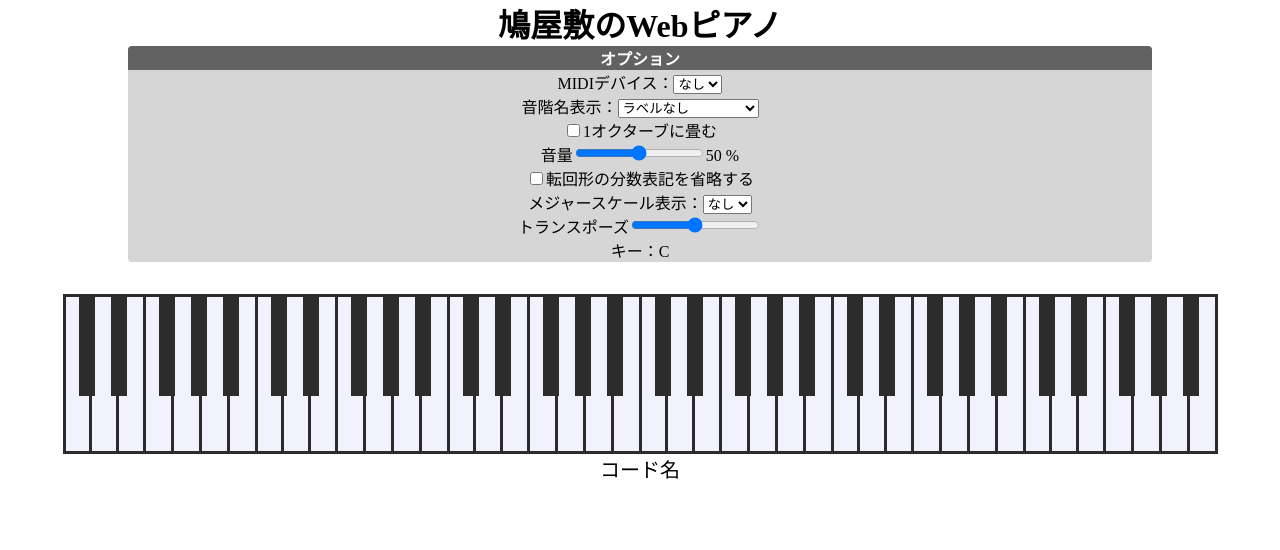
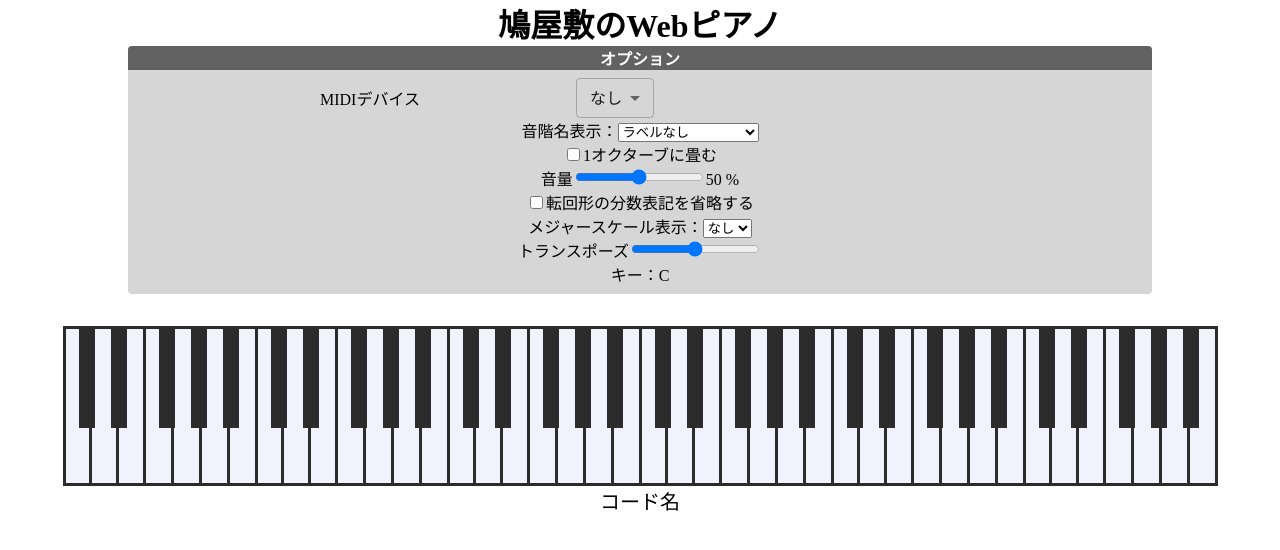
Before and after one commit to PigeonsHouse/midi-music-classroom, a React (Vite) app: page / in a window 1280 px wide. Both pictures are taken after a click on the heading "オプション". Shown: the top 550 px of the page. Built offline with nearby package versions, Linux system fonts and the light colour scheme.

Commit message:
update: MIDIデバイスセレクタのUIアップデート

```diff
--- a/src/apps/App.tsx
+++ b/src/apps/App.tsx
@@ -15,7 +15,12 @@ import {
   useScale,
   useSound,
 } from "./hooks";
-import { OptionContainer, OptionTitle, Title } from "./styled";
+import {
+  OptionContainer,
+  OptionItemContainer,
+  OptionTitle,
+  Title,
+} from "./styled";
 
 export const App = () => {
   const {
@@ -50,6 +55,7 @@ export const App = () => {
       <Title>鳩屋敷のWebピアノ</Title>
       <OptionContainer open={isOpenOption}>
         <OptionTitle onClick={toggleOption}>オプション</OptionTitle>
+        <OptionItemContainer>
           <MIDIDeviceSelector devices={devices} selectDevice={selectDevice} />
           <KeyLabelSelector
             keyLabelType={keyLabelType}
@@ -73,6 +79,7 @@ export const App = () => {
             transposeScale={transposeScale}
             setTransposeScale={setTransposeScale}
           />
+        </OptionItemContainer>
       </OptionContainer>
       <Piano
         isSingleOctave={isSingleOctave}
--- a/src/apps/hooks/midi.ts
+++ b/src/apps/hooks/midi.ts
@@ -25,9 +25,7 @@ export const useMidiKeyboard = (
   updatePushingKeyNumbers: (newNoteNumber: number, isOn: boolean) => void,
 ) => {
   const [devices, setDevices] = useState<DeviceMap>({});
-  const [targetDeviceName, setTargetDeviceName] = useState<
-    string | undefined
-  >();
+  const [targetDeviceName, setTargetDeviceName] = useState<string>("NONE");
 
   const addDevice = useCallback(
     (newDevice: MIDIInput) => {
@@ -42,12 +40,12 @@ export const useMidiKeyboard = (
     [setDevices],
   );
   const selectDevice = useCallback(
-    (index: number) => {
-      if (index === 0) {
-        setTargetDeviceName(undefined);
+    (deviceName: string) => {
+      if (Object.keys(devices).includes(deviceName)) {
+        setTargetDeviceName(deviceName);
         return;
       }
-      setTargetDeviceName(Object.keys(devices)[index - 1]);
+      setTargetDeviceName("NONE");
     },
     [devices],
   );
@@ -82,7 +80,7 @@ export const useMidiKeyboard = (
   }, [addDevice]);
   useEffect(() => {
     // ターゲットのデバイスが更新されたらcallbackを登録
-    if (targetDeviceName === undefined) return;
+    if (targetDeviceName === "NONE") return;
     const device = devices[targetDeviceName];
     device.addEventListener("midimessage", midiCallback, false);
     // callbackが重複しないよう、useEffectが更新される際にEventListenerを削除する
--- a/src/apps/styled.ts
+++ b/src/apps/styled.ts
@@ -25,3 +25,9 @@ export const OptionTitle = styled.summary`
     background-color: ${appColor.highlightOptionTitleBase};
   }
 `;
+
+export const OptionItemContainer = styled.div`
+  max-width: 640px;
+  margin: auto;
+  padding: 8px 0;
+`;
--- a/src/components/MIDIDeviceSelector/MIDIDeviceSelector.tsx
+++ b/src/components/MIDIDeviceSelector/MIDIDeviceSelector.tsx
@@ -1,4 +1,7 @@
 import { useCallback } from "react";
+import MenuItem from "@mui/material/MenuItem";
+import Select, { SelectChangeEvent } from "@mui/material/Select";
+import { Container, Label, SelectorContainer } from "./styled";
 
 export type DeviceMap = {
   [key: string]: MIDIInput;
@@ -6,7 +9,7 @@ export type DeviceMap = {
 
 type MIDIDeviceSelectorProps = {
   devices: DeviceMap;
-  selectDevice: (index: number) => void;
+  selectDevice: (deviceName: string) => void;
 };
 
 export const MIDIDeviceSelector: React.FC<MIDIDeviceSelectorProps> = ({
@@ -14,22 +17,25 @@ export const MIDIDeviceSelector: React.FC<MIDIDeviceSelectorProps> = ({
   selectDevice,
 }) => {
   const onSelectDevice = useCallback(
-    (ev: React.ChangeEvent) => {
-      const idx = (ev.currentTarget as HTMLSelectElement).selectedIndex;
-      selectDevice(idx);
+    (ev: SelectChangeEvent) => {
+      selectDevice(ev.target.value);
     },
     [selectDevice],
   );
 
   return (
-    <div>
-      <label>MIDIデバイス：</label>
-      <select onChange={onSelectDevice}>
-        <option>なし</option>
-        {Object.keys(devices).map((deviceName) => (
-          <option key={deviceName}>{deviceName}</option>
-        ))}
-      </select>
-    </div>
+    <Container>
+      <Label>MIDIデバイス</Label>
+      <SelectorContainer>
+        <Select onChange={onSelectDevice} size="small" defaultValue="NONE">
+          <MenuItem value="NONE">なし</MenuItem>
+          {Object.keys(devices).map((deviceName) => (
+            <MenuItem key={deviceName} value={deviceName}>
+              {deviceName}
+            </MenuItem>
+          ))}
+        </Select>
+      </SelectorContainer>
+    </Container>
   );
 };
--- /dev/null
+++ b/src/components/MIDIDeviceSelector/styled.ts
@@ -0,0 +1,18 @@
+import styled from "@emotion/styled";
+
+export const Container = styled.div`
+  display: flex;
+  align-items: center;
+`;
+
+export const Label = styled.div`
+  width: 40%;
+  display: flex;
+  justify-content: flex-start;
+`;
+
+export const SelectorContainer = styled.div`
+  width: 60%;
+  display: flex;
+  justify-content: flex-start;
+`;
```
Lines whose indentation alone changed are shown as unchanged.
